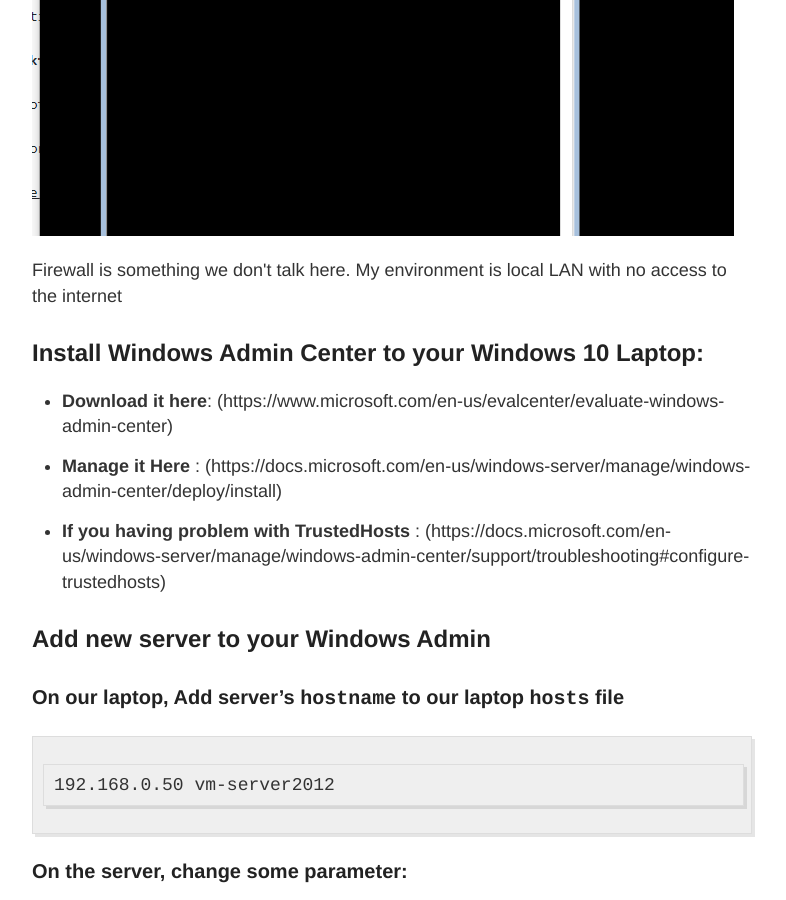
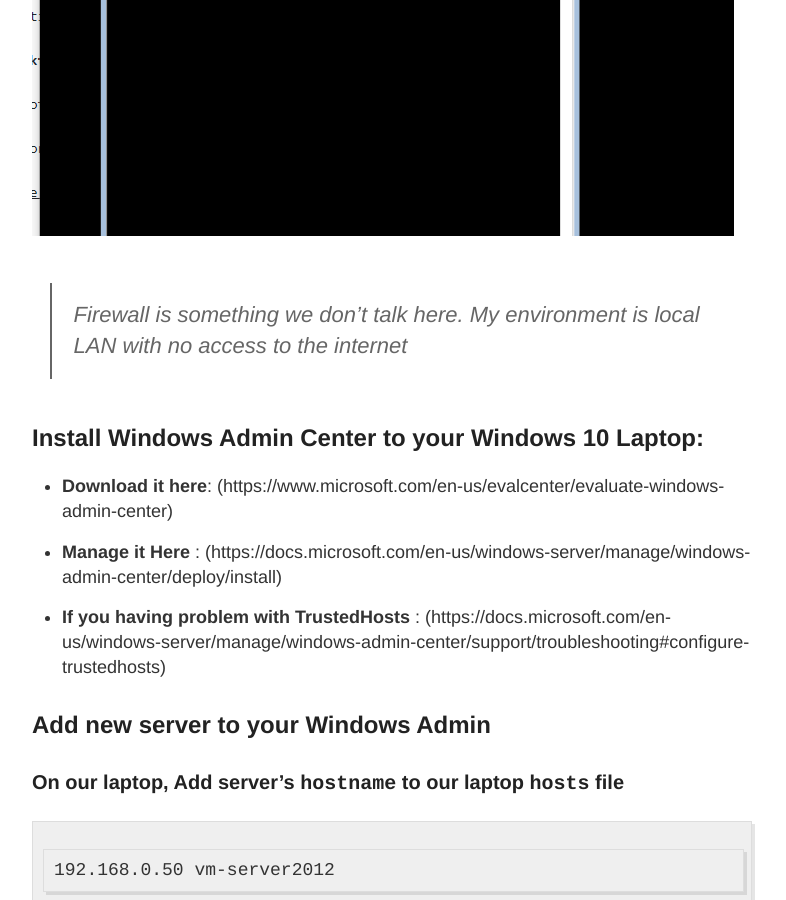
Before and after one commit to rakemiel/windows2000, a Jekyll site: the page built from _posts/2021-1-4-Manage-Windows-2012-Core.md, in a window 1280 px wide and 900 px high, scrolled down 2002 px. Shown: the whole window, without its empty margins (248-1034 px from the left). Built offline with Jekyll 4.4.1, drawn with Linux system fonts in a browser that asks for light colours.

Commit message:
Update 2021-1-4-Manage-Windows-2012-Core.md

```diff
--- a/_posts/2021-1-4-Manage-Windows-2012-Core.md
+++ b/_posts/2021-1-4-Manage-Windows-2012-Core.md
@@ -9,12 +9,12 @@
 
 I am using Windows 2012 Core Server as an example
 
-| **Before you start** |
-|---|
-| 1. [Windows 2012 Core Survival Guide](https://docs.microsoft.com/en-us/archive/blogs/bruce_adamczak/windows-2012-core-survival-guide-remote-desktop) |
-| 2. [Windows Admin Center](https://www.microsoft.com/en-us/evalcenter/evaluate-windows-admin-center) |
-| 3. [Windows 2012 Environment Preparation](https://docs.microsoft.com/en-us/windows-server/manage/windows-admin-center/deploy/prepare-environment#prepare-windows-server-2012-and-2012-r2) |
-| 4. [Install and Configure WMF 5.1](https://docs.microsoft.com/en-us/powershell/scripting/windows-powershell/wmf/setup/install-configure?view=powershell-7.1) |
+| **Before you start** |  |
+|---|---|
+| 1. | [Windows 2012 Core Survival Guide](https://docs.microsoft.com/en-us/archive/blogs/bruce_adamczak/windows-2012-core-survival-guide-remote-desktop) |
+| 2. | [Windows Admin Center](https://www.microsoft.com/en-us/evalcenter/evaluate-windows-admin-center) |
+| 3. | [Windows 2012 Environment Preparation](https://docs.microsoft.com/en-us/windows-server/manage/windows-admin-center/deploy/prepare-environment#prepare-windows-server-2012-and-2012-r2) |
+| 4. | [Install and Configure WMF 5.1](https://docs.microsoft.com/en-us/powershell/scripting/windows-powershell/wmf/setup/install-configure?view=powershell-7.1) |
 
 ## Install Windows Server 2012 Core as usual
 
@@ -44,11 +44,7 @@
 ![Remote Desktop](../images/remotedesktop.png)
 
 
-
-<aside>
-Firewall is something we don't talk here. My environment is local LAN with no access to the internet
-</aside>
-
+> Firewall is something we don't talk here. My environment is local LAN with no access to the internet
 
 ## Install Windows Admin Center to your Windows 10 Laptop:
 - **Download it here**: (https://www.microsoft.com/en-us/evalcenter/evaluate-windows-admin-center)
@@ -89,7 +85,8 @@
 
 
 
-### Now, manage your server:
+# Now, manage your server:
+---
 
 ## Server List
 
```
